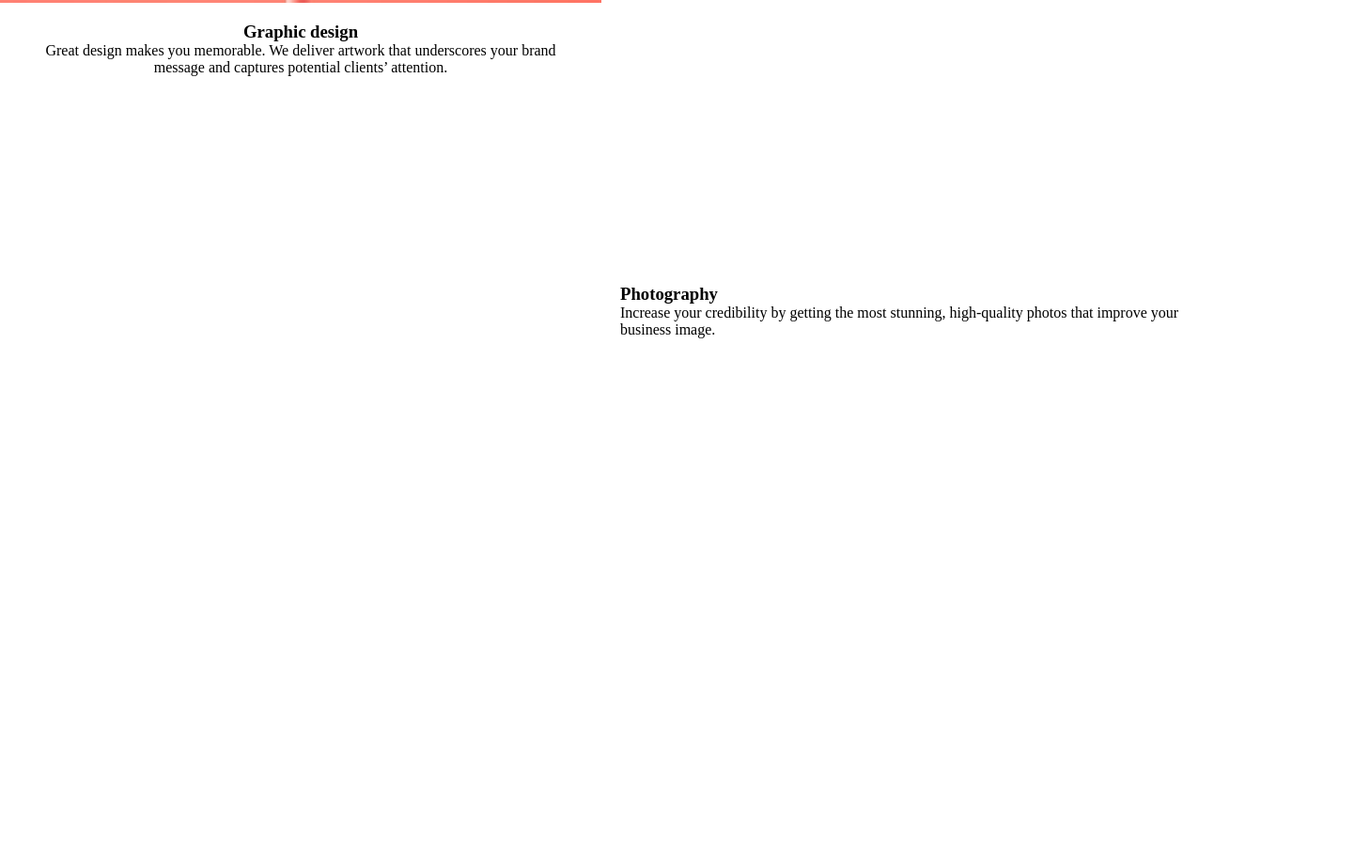
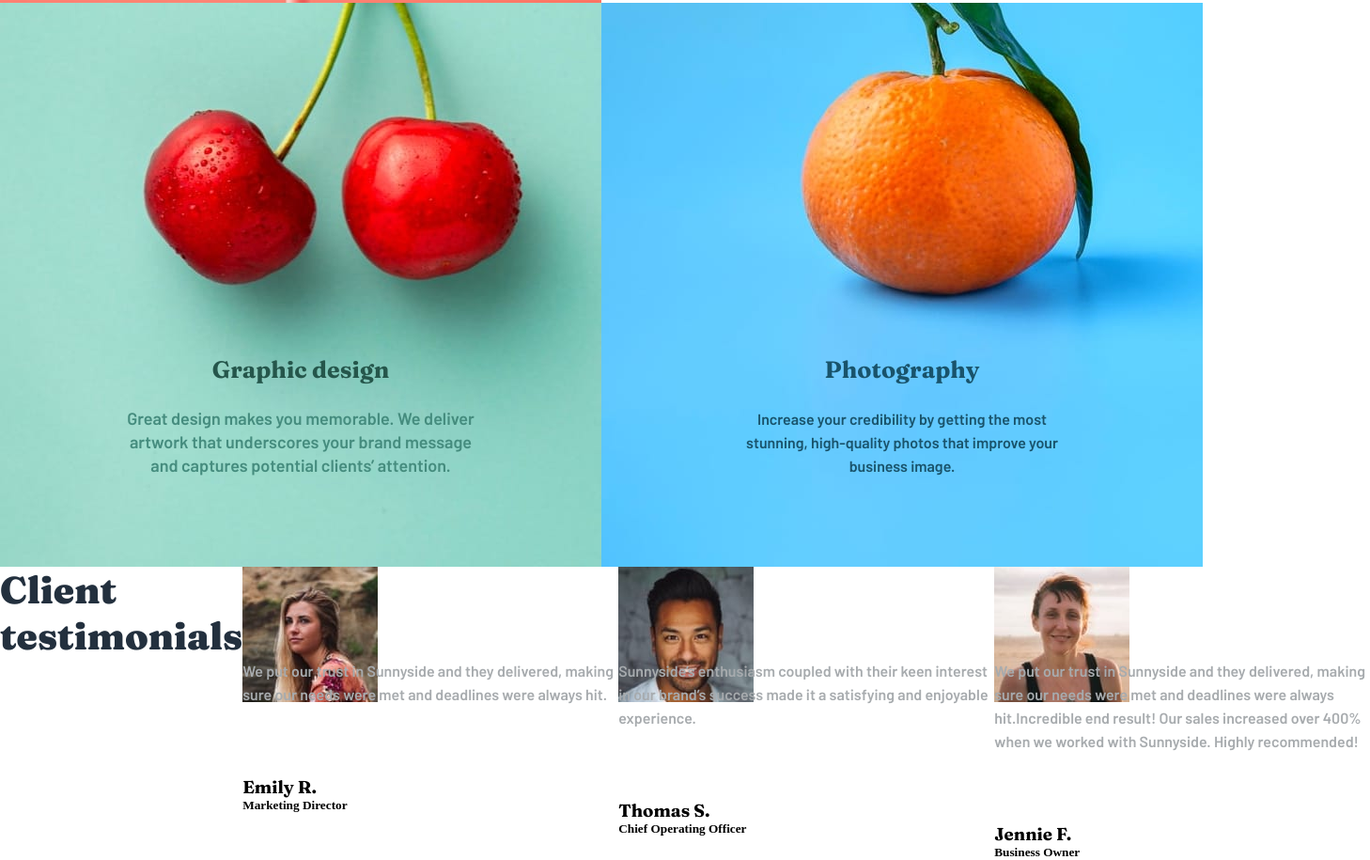
Before and after one commit to aysuakbaba/FrontendBootcamp, a plain HTML site: page sunnysideLandingPage/index.html in a window 1280 px wide. Shown: the part 1856-2771 px from the top of the page at 94% size, 1458 px wide, since content can reach past the window. Before the commit the page ends 2515 px from the top, so only its background shows below. Drawn offline with Linux system fonts and the light colour scheme.

Commit message:
add css properties

```diff
--- a/sunnysideLandingPage/index.html
+++ b/sunnysideLandingPage/index.html
@@ -6,6 +6,8 @@
 
   <link rel="icon" type="image/png" sizes="32x32" href="./images/favicon-32x32.png">
   <link rel="stylesheet" href="style.css">
+  <link rel="preconnect" href="https://fonts.googleapis.com">
+  <link rel="preconnect" href="https://fonts.gstatic.com" crossorigin>
   <link href="https://fonts.googleapis.com/css2?family=Barlow:wght@600&family=Fraunces:opsz,wght@9..144,700;9..144,900&display=swap" rel="stylesheet">
 
   <title>Frontend Mentor | Sunnyside agency landing page</title>
@@ -61,6 +63,28 @@
         <p>Increase your credibility by getting the most stunning, high-quality photos that improve your business image.</p>
       </div>
     </div>
+    <div class="client-testimonials">
+      <h2>Client testimonials</h2>
+      <div class="clients">
+        <img src="./images/image-emily.jpg">
+        <p>We put our trust in Sunnyside and they delivered, making sure our needs were met and deadlines were always hit.</p>
+        <h3>Emily R.</h3>
+        <h5> Marketing Director</h5>
+
+      </div>
+      <div class="clients">
+        <img src="./images/image-thomas.jpg">
+        <p>Sunnyside’s enthusiasm coupled with their keen interest in our brand’s success made it a satisfying and enjoyable experience.</p>
+        <h3>Thomas S.</h3>
+        <h5>Chief Operating Officer</h5>
+      </div>
+      <div class="clients">
+        <img src="./images/image-jennie.jpg">
+        <p>We put our trust in Sunnyside and they delivered, making sure our needs were met and deadlines were always hit.Incredible end result! Our sales increased over 400% when we worked with Sunnyside. Highly recommended!</p>
+        <h3>Jennie F.</h3>
+        <h5>Business Owner</h5>
+      </div>
+    </div>
 
   </div>
 
@@ -80,19 +104,18 @@
 
 
 
-  Client testimonials
 
-  We put our trust in Sunnyside and they delivered, making sure our needs were met and deadlines were always hit.
-  Emily R.
-  Marketing Director
 
-  Sunnyside’s enthusiasm coupled with their keen interest in our brand’s success made it a satisfying and enjoyable experience.
-  Thomas S.
-  Chief Operating Officer
 
-  Incredible end result! Our sales increased over 400% when we worked with Sunnyside. Highly recommended!
-  Jennie F.
-  Business Owner
+
+
+
+
+
+
+
+
+
 
   About
   Services
--- a/sunnysideLandingPage/style.css
+++ b/sunnysideLandingPage/style.css
@@ -5,8 +5,12 @@
 }
 
 a{
-    text-decoration: none;
+    text-decoration:none;
     cursor: pointer;
+    color: hsl(212, 27%, 19%);
+    text-transform: uppercase;
+    font-size: 15px;
+    font-weight: 900;
 }
 
 button{
@@ -18,6 +22,7 @@ body{
     width: 100%;
     display: flex;
     flex-direction: column;
+
 }
 
 .header{
@@ -76,9 +81,8 @@ body{
 }
 
 .container{
-    display: flex;
-    flex-direction: column;
     width: 100%;
+    height: auto;
 
 }
 .second-row, .third-row, .fourth-row{
@@ -87,12 +91,15 @@ body{
     align-items: center;
 }
 
-.second-left, .third-right,.fourth-left,.fourth-right{
-    width: 50%;
+.second-left, .third-right{
+    width: 40%;
     height: auto;
-    padding: 20px;
+    padding: 60px;
+    margin-left: auto;
+    margin-right: auto;
 
 }
+
 
 .second-right, .third-left{
     width: 50%;
@@ -105,16 +112,102 @@ body{
     display: block;
 }
 
+.second-left a{
+    border-bottom: 5px solid hsl(51, 87%, 73%);
+    border-radius: 5px;
+}
+
 .third-left img{
     width: 100%;
     height: auto;
     display: block;
 }
 
+.third-right a{
+    border-bottom: 5px solid hsl(7, 75%, 72%);
+    border-radius: 5px;
+}
+h2,h3,a{
+    font-family: 'Fraunces', serif;
+}
+h2{
+    font-size: 40px;
+    font-weight: 900;
+    width:450px;
+    padding-bottom: 40px;
+    color: hsl(212, 27%, 19%)
+}
+p{
+    font-family: 'Barlow', sans-serif;
+    width: 400px;
+    line-height: 25px;
+    padding-bottom: 25px;
+    color: hsl(210, 4%, 67%);
+}
 .fourth-left{
-    height:82vh;
-    background-image: url("./images\desktop\image-graphic-design.jpg");
+    background-image: url("./images/desktop/image-graphic-design.jpg");
+    background-repeat: no-repeat;
     background-size: cover;
+    height: 600px;
+    width: 50%;
+    display: flex;
+    flex-direction: column;
+    justify-content:flex-end;
+    align-items: center;
+    padding-bottom: 20px;
+
+}
+.fourth-right{
+    background-image: url("./images/desktop/image-photography.jpg");
+    text-align: center;
     background-repeat: no-repeat;
+    background-size: cover;
+    height: 600px;
+    width: 50%;
+    display: flex;
+    flex-direction: column;
+    justify-content:flex-end;
+    align-items: center;
+    padding-bottom: 20px;
+}
+.fourth-left h3, p{
+    position: relative;
+    bottom: 50px;
+
+}
+
+.fourth-left h3{
+    font-size: 25px;
+    padding-bottom: 25px;
+    color: hsl(167, 40%, 24%);
+}
+.fourth-left p{
+    font-size: 18px;
+    color:hsl(168, 34%, 41%);
+    width: 370px;
     text-align: center;
 }
+
+.fourth-right h3,p{
+    position: relative;
+    bottom: 50px;
+}
+
+.fourth-right h3{
+    font-size: 25px;
+    padding-bottom: 25px;
+    color: hsl(198, 62%, 26%);
+
+}
+
+.fourth-right p{
+    width: 370px;
+    text-align: center;
+    color:hsl(198, 62%, 26%);
+
+}
+
+.client-testimonials{
+    display: flex;
+
+}
```
